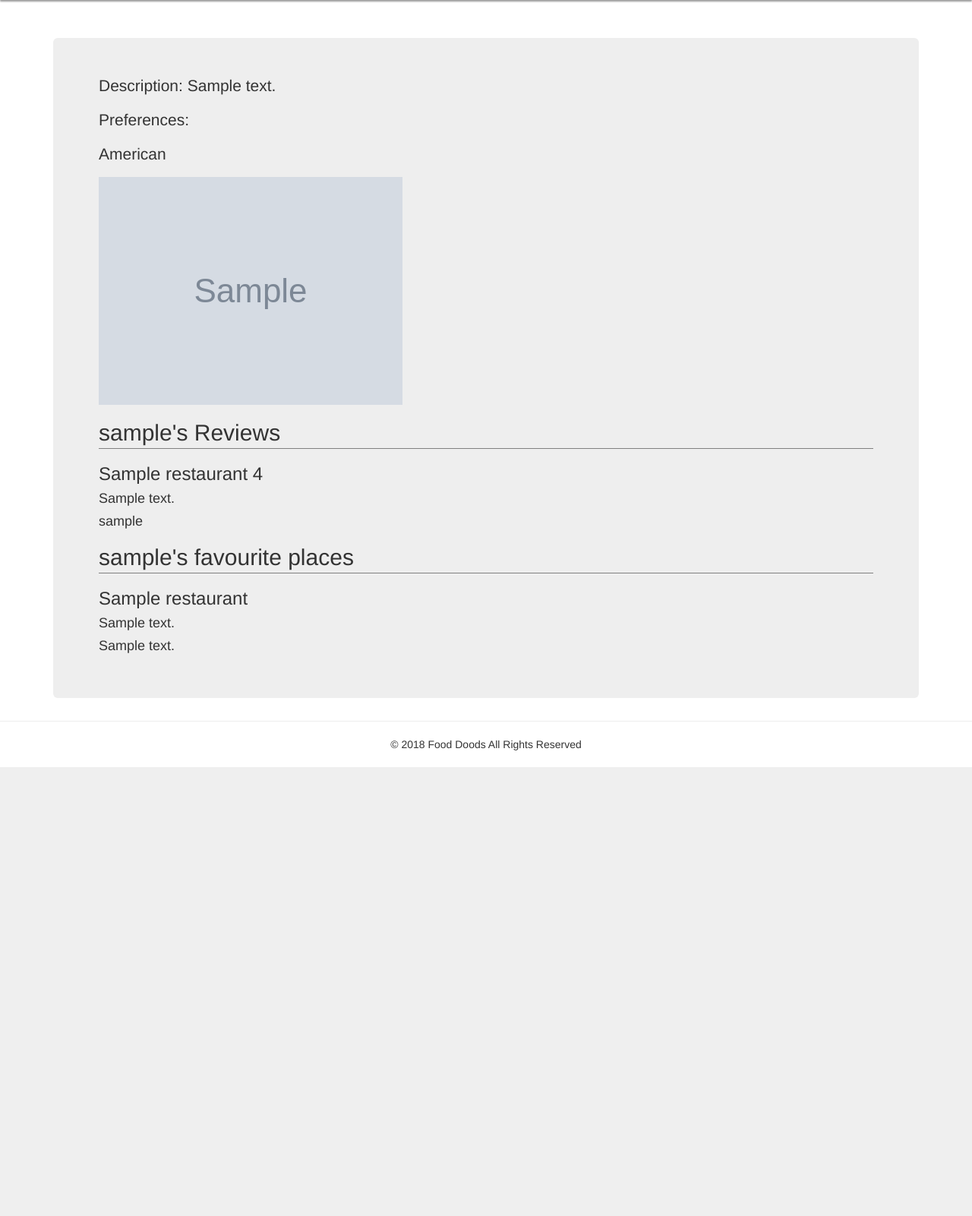
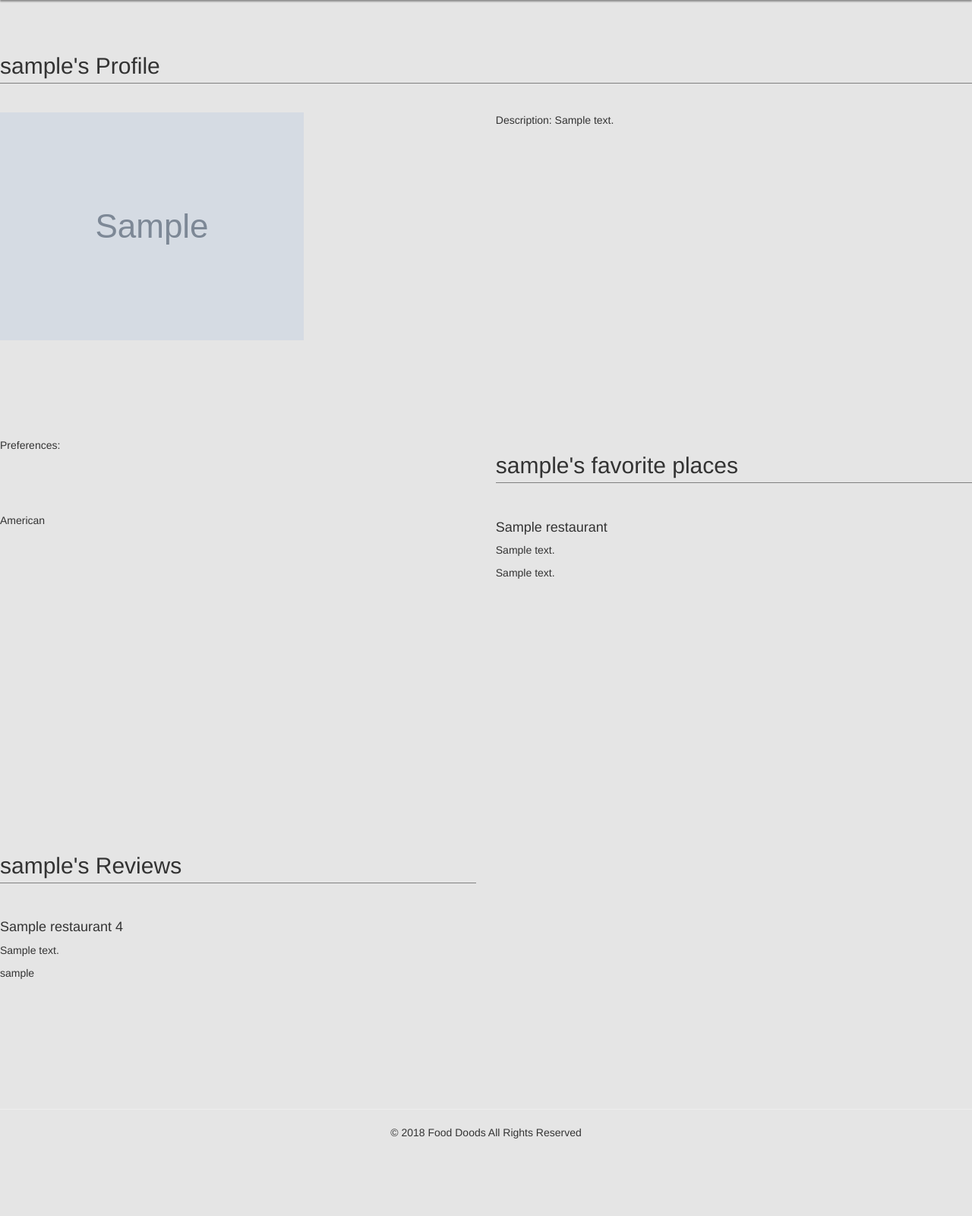
Before and after one commit to aduncan12/project-02, a Django app: page /userprofile in a window 1280 px wide. Shown: the part 50-1651 px from the top of the page at 76% size. Before the commit the page ends 1060 px from the top, so only its background shows below. Run offline with Django 3.2, Linux system fonts and the light colour scheme; a user stored in the database is signed in; data comes from the database, SQL or seed files in the repository; tables that the repository leaves empty hold one stand-in row (values such as "Sample post"); grey boxes marked "Sample" are stand-in pictures; some libraries are stand-ins or nearby versions; some web fonts are replaced.

Commit message:
started styling user profile

```diff
--- a/foodie/static/css/sass/styles.scss
+++ b/foodie/static/css/sass/styles.scss
@@ -1,3 +1,7 @@
+body {
+    background-color: rgba(204, 204, 204, 0.495);
+}
+
 #teamfoodie{
     text-align: center;
 }
@@ -190,22 +194,23 @@ display: flex;
 flex-direction: row;
 align-content: space-between;
 justify-content: space-between;
-// grid-template-columns: 1fr, 3fr;
-// grid-template-rows: 1fr;
+margin-top: 55px;
 }
 
 #getRestList {
-display: block;
-margin: 0 auto;
-margin-top: 60px;
-}
+    display: block;
+    margin-left: 10%;
+    margin-top: 25px;
+    z-index: 2;
+    position: absolute;
+    }
 
 #map {
-width: 75vw;
-height: 85vh;
+width: 100vw;
+height: 88vh;
 z-index: 1;
-margin-left: 5%;
-margin-top: 1%;
+// margin-left: 5%;
+// margin-top: 1%;
 margin-right: 1%;
 }
 
@@ -219,23 +224,62 @@ flex-wrap: wrap;
 width: 25vw;
 height: 85vh;
 z-index: 1;
-margin-top: 1%;
+// margin-top: 1%;
 margin-left: 1%;
-margin-right: 5%;
+// margin-right: 5%;
 font-size: 1em;
 overflow-y: auto;
 }
 
-@media only screen and (max-width: 600px) {
-#map_restList{
-height: 150vh;
-display: flex;
-flex-direction: column;
-align-content: space-between;
-justify-content: space-between;
+// @media only screen and (max-width: 600px) {
+// #map_restList{
+// height: 150vh;
+// display: flex;
+// flex-direction: column;
+// align-content: space-between;
+// justify-content: space-between;
+// }
+
+// #restList{
+// flex-wrap: none;
+// flex-direction: column;
+// }}
+
+#profile {
+    margin-top: 100px;
+    display: grid;
+    grid-template-rows: 70px 400px 70px 400px 70px 400px;
+    grid-template-columns: repeat(2, 49%);
+    grid-gap: 2% 2%;
+    #profileHeader{
+        grid-area: 1 / span 2;
+    }
+    #profileImg {
+        grid-area: 2 / 1;
+    }
+    #profileDesc {
+        grid-area: 2 / 2;
+    }
+    #profilePref {
+        grid-area: 3 / 1;
+    }
+    #profileRest {
+        grid-area: 3 / 2;
+        overflow-y: auto;
+    }
+    #preferences {
+        grid-area: 4 / 1;
+        overflow-y: auto;
+    }
+    #user_saved {
+        grid-area: 4 / 2;
+        overflow-y: auto;
+    }
+    #profileReview {
+        grid-area: 5 / 1;
+    }
+    #user_reviews {
+        grid-area: 6 / span 2;
+        overflow-y: auto;
+    }
 }
-
-#restList{
-flex-wrap: none;
-flex-direction: column;
-}}
--- a/foodie/static/css/styles.css
+++ b/foodie/static/css/styles.css
@@ -1,3 +1,7 @@
+body {
+  background-color: rgba(204, 204, 204, 0.495);
+}
+
 #teamfoodie {
   text-align: center;
 }
@@ -197,20 +201,21 @@ hr {
   flex-direction: row;
   align-content: space-between;
   justify-content: space-between;
+  margin-top: 55px;
 }
 
 #getRestList {
   display: block;
-  margin: 0 auto;
-  margin-top: 60px;
+  margin-left: 10%;
+  margin-top: 25px;
+  z-index: 2;
+  position: absolute;
 }
 
 #map {
-  width: 75vw;
-  height: 85vh;
+  width: 100vw;
+  height: 88vh;
   z-index: 1;
-  margin-left: 5%;
-  margin-top: 1%;
   margin-right: 1%;
 }
 
@@ -220,9 +225,7 @@ hr {
   width: 25vw;
   height: 85vh;
   z-index: 1;
-  margin-top: 1%;
   margin-left: 1%;
-  margin-right: 5%;
   font-size: 1em;
   overflow-y: auto;
 }
@@ -231,19 +234,43 @@ hr {
   margin-bottom: 5%;
 }
 
-@media only screen and (max-width: 600px) {
-  #map_restList {
-    height: 150vh;
-    display: flex;
-    flex-direction: column;
-    align-content: space-between;
-    justify-content: space-between;
-  }
-
-  #restList {
-    flex-wrap: none;
-    flex-direction: column;
-  }
+#profile {
+  margin-top: 100px;
+  display: grid;
+  grid-template-rows: 70px 400px 70px 400px 70px 400px;
+  grid-template-columns: repeat(2, 49%);
+  grid-gap: 2% 2%;
+}
+#profile #profileHeader {
+  grid-area: 1/span 2;
+}
+#profile #profileImg {
+  grid-area: 2/1;
+}
+#profile #profileDesc {
+  grid-area: 2/2;
+}
+#profile #profilePref {
+  grid-area: 3/1;
+}
+#profile #profileRest {
+  grid-area: 3/2;
+  overflow-y: auto;
+}
+#profile #preferences {
+  grid-area: 4/1;
+  overflow-y: auto;
+}
+#profile #user_saved {
+  grid-area: 4/2;
+  overflow-y: auto;
+}
+#profile #profileReview {
+  grid-area: 5/1;
+}
+#profile #user_reviews {
+  grid-area: 6/span 2;
+  overflow-y: auto;
 }
 
 /*# sourceMappingURL=styles.css.map */
--- a/foodie/templates/foodie/base.html
+++ b/foodie/templates/foodie/base.html
@@ -55,7 +55,7 @@
         <!-- <img id="headerImage" src="{% static 'images/sushi.jpeg' %}" alt="sushi"> -->
         <!-- <img src="/static/images/italian-pizza-restaurant-italy.jpg" alt="restaurant"> -->
 
-        <div>
+        <div id="content">
             {% block content %}
             {% endblock %}
         </div>
--- a/foodie/templates/foodie/userprofile.html
+++ b/foodie/templates/foodie/userprofile.html
@@ -2,37 +2,38 @@
 {% load staticfiles %}
 
 {% block content %}
-<div class="container">
-  <div class="jumbotron">
-    <p>Description: {{ userprofile.description }}</p>
+<div id="profile">
+  <h2 id="profileHeader">{{ user }}'s Profile</h2>
+  {% if  user.userprofile.profile_pic %}
+  <!-- image src only need this project path, os.path is done in settings.py and urls.py -->
+  <img id="profileImg" src="{{ user.userprofile.profile_pic.url }}">
+  {% else %}
+  <img id="profileImg"  src="{% static 'images/img_profile.png'%}">
+  {%endif%}
+  <p id="profileDesc">Description: {{ userprofile.description }}</p>
   <!-- <p>Total preferences: {{ userprofile.preferences.all.length }}</p> -->
-    <p>Preferences:</p>
+  <p id="profilePref">Preferences:</p>
   {% for preference in userprofile.preferences.all %}
-      <p>{{preference.cuisine}}</p>
+    <p id="preferences">{{preference.cuisine}}</p>
   {% endfor %}
   <!-- check if user's profile's profile picture exist,
     parse the user picture path for img,
     else use the default picture from static path -->
-    {% if  user.userprofile.profile_pic %}
-      <!-- image src only need this project path, os.path is done in settings.py and urls.py -->
-      <img src="{{ user.userprofile.profile_pic.url }}">
-    {% else %}
-      <img src="{% static 'images/img_profile.png'%}">
-    {%endif%}
-    <h2> {{ user }}'s Reviews</h2>
+
+  <h2 id="profileReview"> {{ user }}'s Reviews</h2>
     <div id="user_reviews">
         {% for review in user_reviews %}
-            <h3>{{review.restaurant}} {{review.rating}}</h3>
-            <h4>{{review.content}}</h4>
-            <h4>{{review.user}}</h4>
+          <h4>{{review.restaurant}} {{review.rating}}</h4>
+          <p>{{review.content}}</p>
+          <p>{{review.user}}</p>
         {% endfor %}
     </div>
-    <h2> {{ user }}'s favourite places</h2>
-    <div id="user_reviews">
+  <h2 id="profileRest"> {{ user }}'s favorite places</h2>
+  <div id="user_saved">
       {% for rest in user_saved_rest %}
-          <h3>{{rest.name}}</h3>
-          <h4>{{rest.cuisine}}</h4>
-          <h4>{{rest.description}}</h4>
+        <h4>{{rest.name}}</h4>
+        <p>{{rest.description}}</p>
+        <p>{{rest.cuisine}}</p>
       {% endfor %}
   </div>
   </div>
```
Also changed, not shown: 1 other file. Lines whose indentation alone changed are shown as unchanged.
